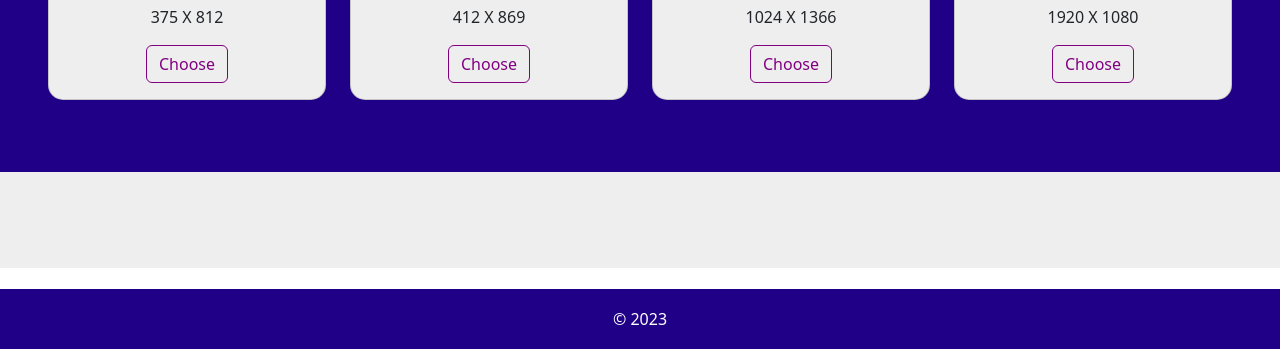
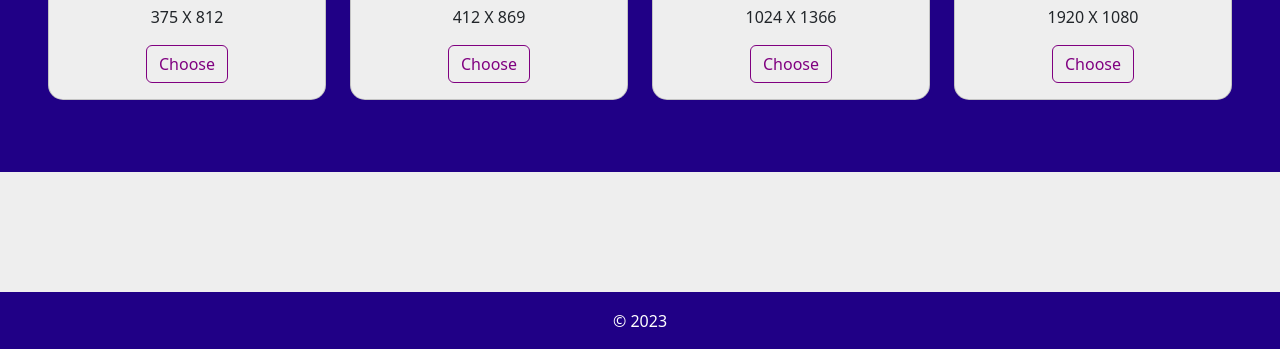
Before and after one commit to SarahJumaiah/APID1-Lab3, a plain HTML site: page index.html in a window 1280 px wide. Shown: the part 451-800 px from the top of the page. Drawn offline with nearby package versions, Linux system fonts and the light colour scheme.

Commit message:
fix footer stick to bottom

```diff
--- a/index.html
+++ b/index.html
@@ -80,7 +80,8 @@
     </div>
 </div>
 
-<div class="container-fluid p-5 text-center" style="background-color: #eeeeee; height: 10vh;">
+<div class="container-fluid p-5 text-center" style="background-color: #eeeeee; ">
+<br>
 </div>
 </div>
 <footer class="footer text-white text-center p-3 d-flex justify-content-center align-items-center mb-0" style="background-color: #200086; height: 60px;">
```
